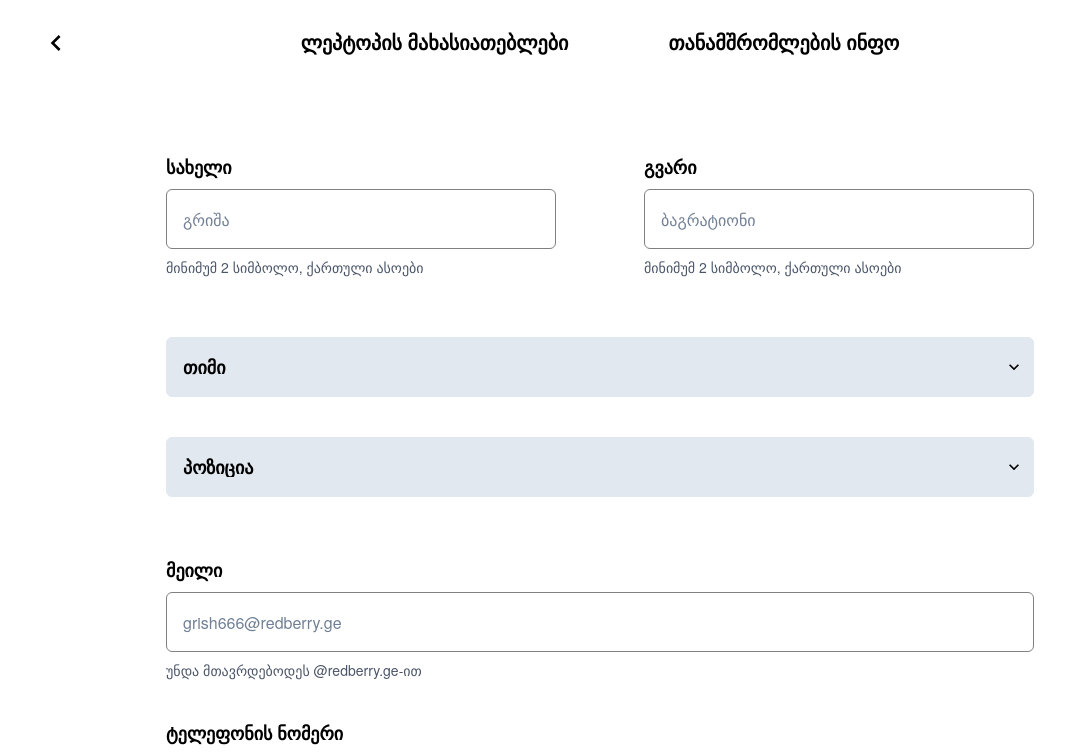
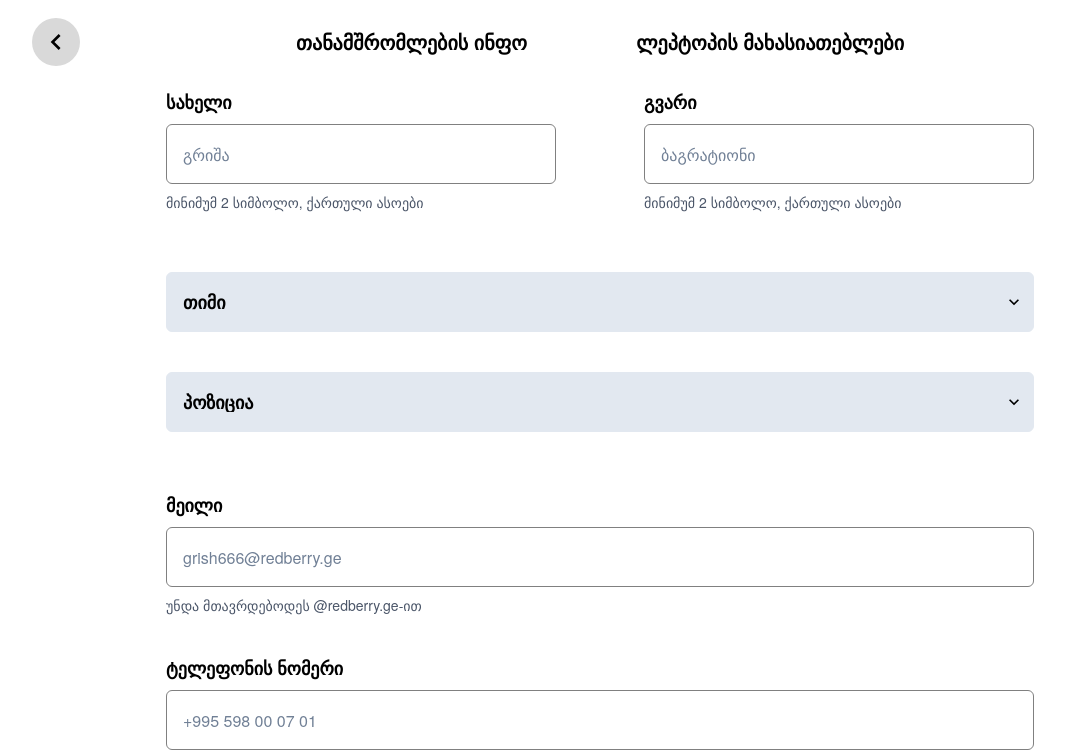
Before and after one commit to berukashvili/redberry-app, a React (Create React App) app: page /user-info in a window 1280 px wide. Shown: the top 753 px of the page, without its empty margins (40-1105 px from the left). Built offline with nearby package versions, Linux system fonts and the light colour scheme; a web font is replaced by a local one.

Commit message:
fix: add missing elements on pages

```diff
--- a/src/components/FooterLogo.jsx
+++ b/src/components/FooterLogo.jsx
@@ -1,15 +1,17 @@
 import React from 'react';
-import { Box, Image } from '@chakra-ui/react';
+import { Flex, Box, Image } from '@chakra-ui/react';
 
 const FooterLogo = () => {
   return (
-    <Box boxSize="85px" mb="45px" ml={['', '50%']} display={['none', 'inline']}>
+    <Flex mb="45px" w="100%" justify="center">
+      <Box boxSize="85px" display={['none', 'inline']}>
         <Image
           objectFit="cover"
           src="./images/desktop-footer-logo.png"
           alt="mobile hero image"
         />
       </Box>
+    </Flex>
   );
 };
 
--- a/src/components/Header.jsx
+++ b/src/components/Header.jsx
@@ -1,39 +1,55 @@
 import React from 'react';
-import { IconButton, Flex, Heading } from '@chakra-ui/react';
+import { IconButton, Flex, Heading, Text } from '@chakra-ui/react';
 import { ChevronLeftIcon } from '@chakra-ui/icons';
-
-const Header = ({ display, fontSize, text1, text2, mr }) => {
+import { useLocation } from 'react-router-dom';
+const Header = ({ display1, display2, mr }) => {
+  const { pathname } = useLocation();
+  const pageCount = pathname === '/user-info' ? '1/2' : '2/2';
   return (
-    <Flex mb={['50px', '90px']} align="center">
+    <Flex direction={['column', 'row']} mb={['20px', '25px']} align="center">
       <IconButton
         variant="unstyled"
         position="absolute"
-        top="19px"
+        top="18px"
         left="2px"
         icon={<ChevronLeftIcon w="32px" h="32px" />}
         size="lg"
-        mr="auto"
         ml={['', '70px']}
+        bg={['', 'bg-gray-secondary']}
+        borderRadius="50%"
       />
       <Flex
         direction={['column', 'row']}
-        justify={['', 'center']}
+        justify={['', 'space-between']}
         w="100%"
         align="center"
+        mx={['', '130px']}
         mt="30px"
         mb="10px"
       >
-        <Heading fontSize={fontSize} textAlign="center" mr={['', '100px']}>
-          {text1}
+        <Heading
+          display={display1}
+          fontSize={['16px', '20px']}
+          textAlign="center"
+        >
+          თანამშრომლების ინფო
         </Heading>
         <Heading
           fontSize={['16px', '20px']}
           textAlign="center"
-          display={display}
+          display={display2}
         >
-          {text2}
+          ლეპტოპის მახასიათებლები
         </Heading>
       </Flex>
+      <Text
+        fontSize="14"
+        color="gray.400"
+        textAlign="center"
+        display={['inline', 'none']}
+      >
+        {pageCount}
+      </Text>
     </Flex>
   );
 };
--- a/src/components/ImageBtn.jsx
+++ b/src/components/ImageBtn.jsx
@@ -4,7 +4,7 @@ import Picture from './Picture';
 
 const ImageBtn = () => {
   return (
-    <Button h="100%" bg="none" px="0">
+    <Button h="100%" bg="none" px="0" variant="unstyled">
       <Flex direction="column" align="center" position="relative" mb="40px">
         <Picture
           display={['inline', 'none']}
--- a/src/components/MainBtn.jsx
+++ b/src/components/MainBtn.jsx
@@ -16,6 +16,7 @@ const MainBtn = ({
   return (
     <Button
       color={color}
+      _hover={{ bg: 'secondary-blue' }}
       bg={bg}
       px={px}
       py={py}
--- a/src/customTheme.js
+++ b/src/customTheme.js
@@ -7,6 +7,7 @@ const customTheme = extendTheme({
     'secondary-blue': '#4386A9',
     'secondary-bg': '#EAFAFF',
     'bg-gray': '#4A4A4A',
+    'bg-gray-secondary': '#D9D9D9',
   },
 
   styles: {
@@ -31,6 +32,11 @@ const customTheme = extendTheme({
     sm: '390px',
     md: '1920px',
   },
+  components: {
+    Button: { baseStyle: { _focus: { boxShadow: 'none' } } },
+    Button: { baseStyle: { _hover: { backgroundColor: 'none' } } },
+    Link: { baseStyle: { _focus: { boxShadow: 'none' } } },
+  },
 });
 
 export default customTheme;
--- a/src/index.js
+++ b/src/index.js
@@ -3,14 +3,14 @@ import * as ReactDOM from 'react-dom/client';
 import './index.css';
 import App from './App';
 import { ChakraProvider, Container } from '@chakra-ui/react';
-import customTheme from 'customTheme';
+import CustomTheme from 'CustomTheme';
 
 const container = document.getElementById('root');
 const root = ReactDOM.createRoot(container);
 
 root.render(
   <StrictMode>
-    <ChakraProvider theme={customTheme}>
+    <ChakraProvider theme={CustomTheme}>
       <Container maxW={['', '900px']}>
         <App />
       </Container>
--- a/src/pages/LaptopSpecs.jsx
+++ b/src/pages/LaptopSpecs.jsx
@@ -1,7 +1,7 @@
 import React from 'react';
 import {
   Flex,
-  Text,
+  Button,
   FormControl,
   FormHelperText,
   FormLabel,
@@ -15,18 +15,12 @@ import FormInput from 'components/FormInput';
 import SelectInput from 'components/SelectInput';
 import RadioInput from 'components/RadioInput';
 import MainBtn from 'components/MainBtn';
+import FooterLogo from 'components/FooterLogo';
 
 const LaptopSpecs = () => {
   return (
     <Flex direction="column" justify="space-between">
-      <Header
-        text1="ლეპტოპის მახასიათებლები"
-        text2="თანამშრომლების ინფო"
-        fontSize="20px"
-      />
-      <Text fontSize="14" color="gray.400" textAlign="center" mb="30px">
-        2/2
-      </Text>
+      <Header display1={['none', 'inline']} />
       <ImageBtn />
       <Flex
         direction={['column', 'row']}
@@ -125,13 +119,9 @@ const LaptopSpecs = () => {
         value2="მეორადი"
       />
       <Flex justify="space-between" align="center">
-        <MainBtn
-          color="secondary"
-          variant="unstyled"
-          fontSize="18px"
-          mb="32px"
-          text="უკან"
-        />
+        <Button color="secondary" variant="unstyled" fontSize="18px" mb="32px">
+          უკან
+        </Button>
         <MainBtn
           color="white"
           bg="secondary"
@@ -142,6 +132,7 @@ const LaptopSpecs = () => {
           text="დამახსოვრება"
         ></MainBtn>
       </Flex>
+      <FooterLogo />
     </Flex>
   );
 };
--- a/src/pages/UserInfo.jsx
+++ b/src/pages/UserInfo.jsx
@@ -1,5 +1,5 @@
 import React from 'react';
-import { Flex, Text } from '@chakra-ui/react';
+import { Flex } from '@chakra-ui/react';
 import Header from 'components/Header';
 import FormInput from 'components/FormInput';
 import SelectInput from 'components/SelectInput';
@@ -9,19 +9,8 @@ import FooterLogo from 'components/FooterLogo';
 const UserInfo = () => {
   return (
     <Flex direction="column" justify="space-between" h={['', '100vh']}>
-      <Header
-        text1="ლეპტოპის მახასიათებლები"
-        text2="თანამშრომლების ინფო"
-        fontSize="20px"
-      />
-      <Text
-        fontSize="14"
-        color="gray.400"
-        textAlign="center"
-        display={['inline', 'none']}
-      >
-        1/2
-      </Text>
+      <Header display2={['none', 'inline']} />
+
       <Flex direction={['column', 'row']} justify="space-between">
         <FormInput
           label="სახელი"
```
Lines whose indentation alone changed are shown as unchanged.
